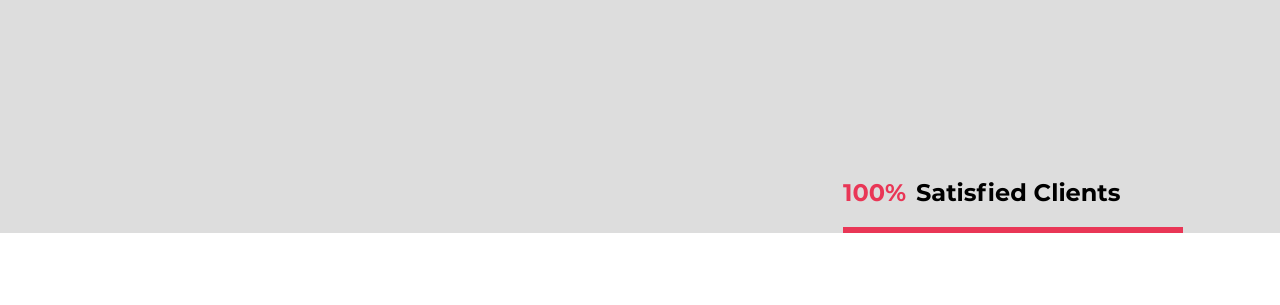
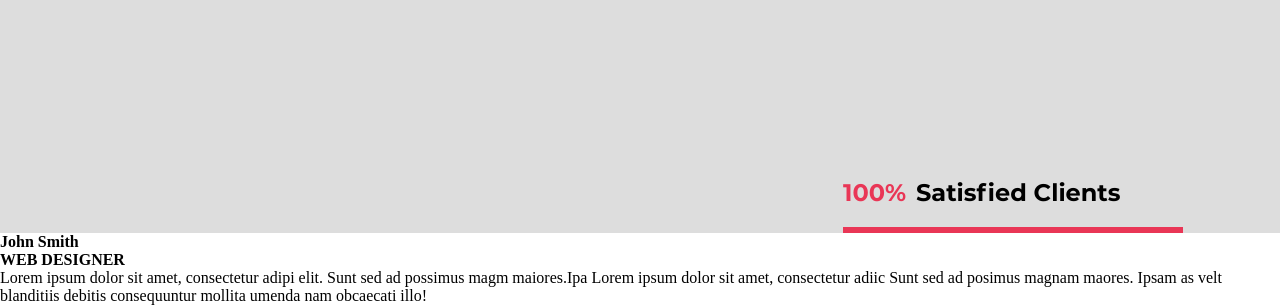
Before and after one commit to Effimowsky/Final-Project, a plain HTML site: page index.html in a window 1280 px wide. Shown: the part 872-1177 px from the top of the page. Before the commit the page ends 1105 px from the top, so only its background shows below. Drawn offline with Linux system fonts and the light colour scheme.

Commit message:
add something

```diff
--- a/app.js
+++ b/app.js
@@ -1,3 +1,4 @@
+// header slider
 let slide = [
   "Images/slider-image1.png",
   "Images/slider-image2.png",
--- a/index.html
+++ b/index.html
@@ -47,6 +47,13 @@
           </div>
           </div>
       </header>
+      <section>
+        <div class="user-info">
+          <h1>John Smith</h1>
+          <h2>WEB DESIGNER</h2>
+          <p>Lorem ipsum dolor sit amet, consectetur adipi elit. Sunt sed ad possimus magm maiores.Ipa Lorem ipsum dolor sit amet, consectetur adiic Sunt sed ad posimus magnam maores. Ipsam as velt blanditiis debitis consequuntur mollita umenda nam obcaecati illo!</p>
+        </div>
+      </section>
      <script src="app.js"></script>
   </body>
 </html>
```
